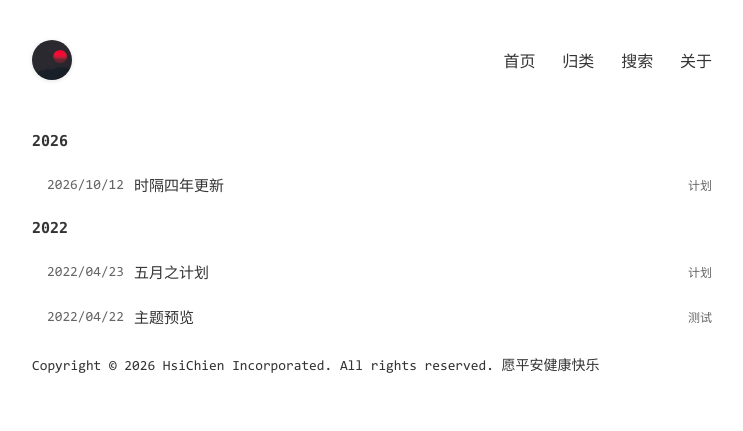
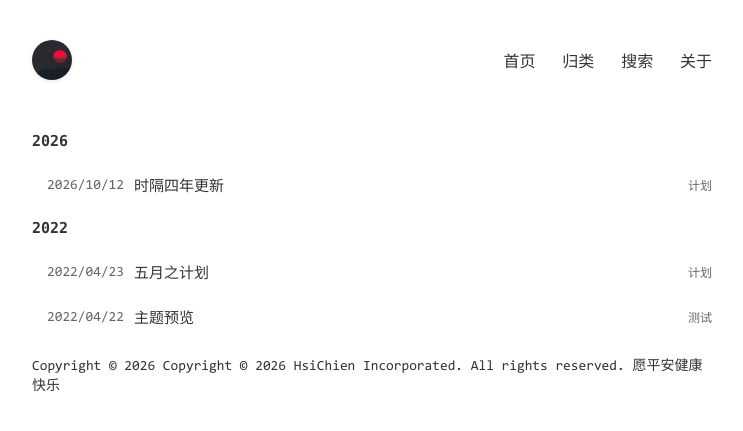
Before and after one commit to hsichien/hsichien.github.io, a Jekyll site: the page built from index.html, in a window 1280 px wide. Shown: the top 431 px of the page, without its empty margins (268-1011 px from the left). Built offline with Jekyll 4.4.1, drawn with Linux system fonts in a browser that asks for light colours.

Commit message:
Update footer.html

```diff
--- a/_includes/footer.html
+++ b/_includes/footer.html
@@ -1,5 +1,5 @@
 <footer class="footer">
-  <span>{{ site.footerText }}</span>
+  <span>Copyright © {{ site.time | date: "%Y" }} {{ site.footerText }}</span>
 <!--  <a href="{{ site.baseurl }}/static/xml/rss.xml">RSS订阅</a>-->
 <!--  {%- comment %} 请保留主题来源，么么哒~ {% endcomment %}-->
   <span> 愿平安健康快乐 </span>
```
